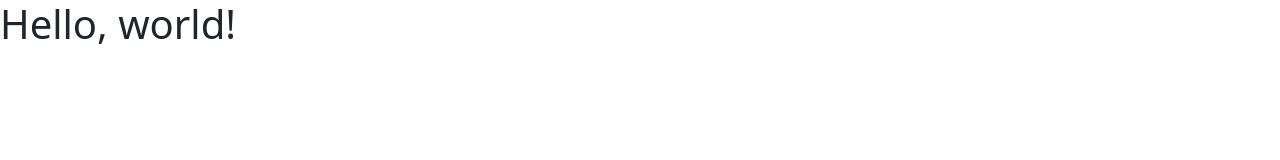
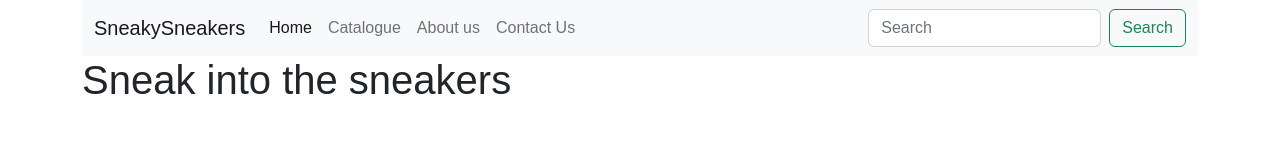
Before and after one commit to JNMAlvarez/Sneaky-sneakers, a plain HTML site: page index.html in a window 1280 px wide. Drawn offline with nearby package versions, Linux system fonts and the light colour scheme; a web font is replaced by a local one.

Commit message:
navbar agregada

```diff
--- a/index.html
+++ b/index.html
@@ -3,16 +3,74 @@
   <head>
     <meta charset="utf-8" />
     <meta name="viewport" content="width=device-width, initial-scale=1" />
-    <title>Bootstrap demo</title>
+    <title>Sneaky Sneakers</title>
     <link
       href="https://cdn.jsdelivr.net/npm/bootstrap@5.2.3/dist/css/bootstrap.min.css"
       rel="stylesheet"
       integrity="sha384-rbsA2VBKQhggwzxH7pPCaAqO46MgnOM80zW1RWuH61DGLwZJEdK2Kadq2F9CUG65"
       crossorigin="anonymous"
     />
+    <link rel="stylesheet" href="style.css" />
+    <link rel="preconnect" href="https://fonts.googleapis.com" />
+    <link rel="preconnect" href="https://fonts.gstatic.com" crossorigin />
+    <link
+      href="https://fonts.googleapis.com/css2?family=Anek+Devanagari:wght@300;400;500;700&display=swap"
+      rel="stylesheet"
+    />
   </head>
   <body>
-    <h1>Hello, world!</h1>
+    <header>
+      <div class="container">
+        <nav class="navbar navbar-expand-lg bg-light">
+          <div class="container-fluid">
+            <a class="navbar-brand" href="#">SneakySneakers</a>
+            <button
+              class="navbar-toggler"
+              type="button"
+              data-bs-toggle="collapse"
+              data-bs-target="#navbarTogglerDemo02"
+              aria-controls="navbarTogglerDemo02"
+              aria-expanded="false"
+              aria-label="Toggle navigation"
+            >
+              <span class="navbar-toggler-icon"></span>
+            </button>
+            <div class="collapse navbar-collapse" id="navbarTogglerDemo02">
+              <ul class="navbar-nav me-auto mb-2 mb-lg-0">
+                <li class="nav-item">
+                  <a class="nav-link active" aria-current="page" href="#"
+                    >Home</a
+                  >
+                </li>
+                <li class="nav-item">
+                  <a class="nav-link" href="#">Catalogue</a>
+                </li>
+                <li class="nav-item">
+                  <a class="nav-link" href="#">About us</a>
+                </li>
+                <li class="nav-item" href="#">
+                  <a class="nav-link" href="#">Contact Us</a>
+                </li>
+              </ul>
+              <form class="d-flex" role="search">
+                <input
+                  class="form-control me-2"
+                  type="search"
+                  placeholder="Search"
+                  aria-label="Search"
+                />
+                <button class="btn btn-outline-success" type="submit">
+                  Search
+                </button>
+              </form>
+            </div>
+          </div>
+        </nav>
+      </div>
+    </header>
+    <div class="container">
+      <h1>Sneak into the sneakers</h1>
+    </div>
     <script
       src="https://cdn.jsdelivr.net/npm/bootstrap@5.2.3/dist/js/bootstrap.bundle.min.js"
       integrity="sha384-kenU1KFdBIe4zVF0s0G1M5b4hcpxyD9F7jL+jjXkk+Q2h455rYXK/7HAuoJl+0I4"
--- /dev/null
+++ b/style.css
@@ -0,0 +1,3 @@
+body {
+  font-family: "Anek Devanagari", sans-serif;
+}
```
